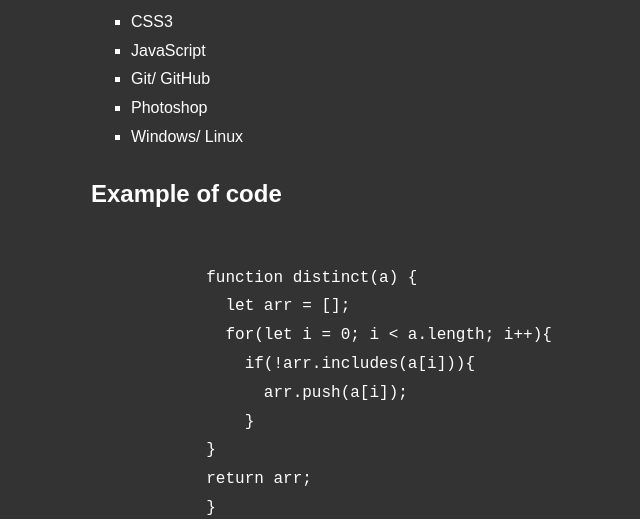
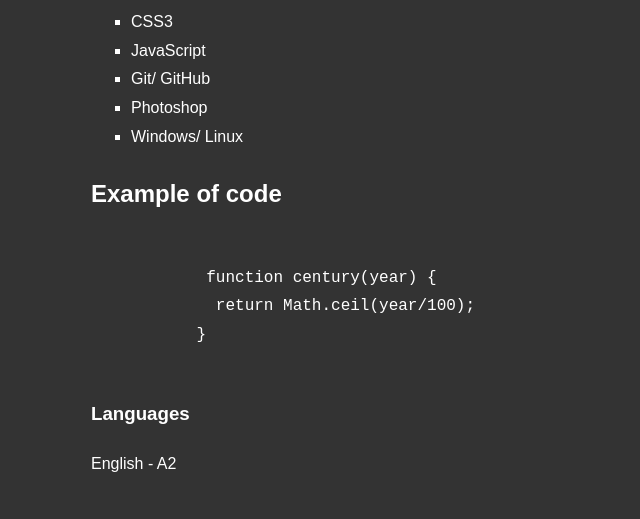
Before and after one commit to Dmitriy-ko/rsschool-cv, a plain HTML site: page index.html in a window 1280 px wide. Shown: the part 696-1215 px from the top of the page, without its empty margins (37-677 px from the left). Drawn offline with Linux system fonts and the light colour scheme.

Commit message:
docs: update index.html

```diff
--- a/index.html
+++ b/index.html
@@ -62,15 +62,9 @@
     <section class = "feature">
         <h2 class = "feature-title">Example of code</h2>
         <pre><code>
-            function distinct(a) {
-              let arr = [];
-              for(let i = 0; i < a.length; i++){
-                if(!arr.includes(a[i])){
-                  arr.push(a[i]);
-                }
-            }
-            return arr;
-            }
+            function century(year) {
+             return Math.ceil(year/100);
+           }
         </code></pre>
     </section>
     <section class="feature">
```
